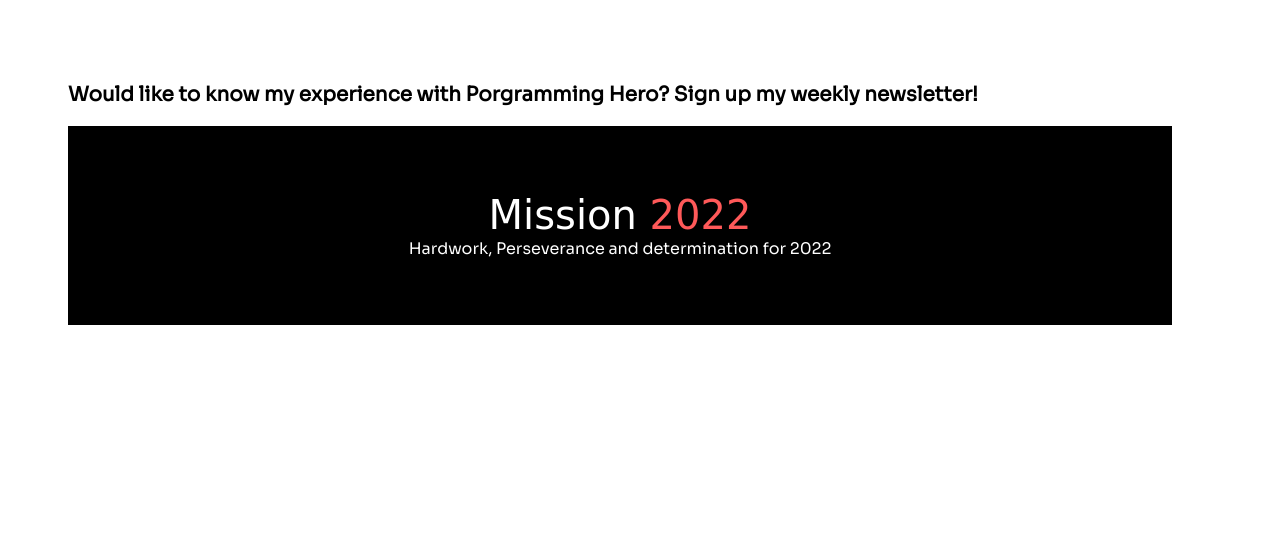
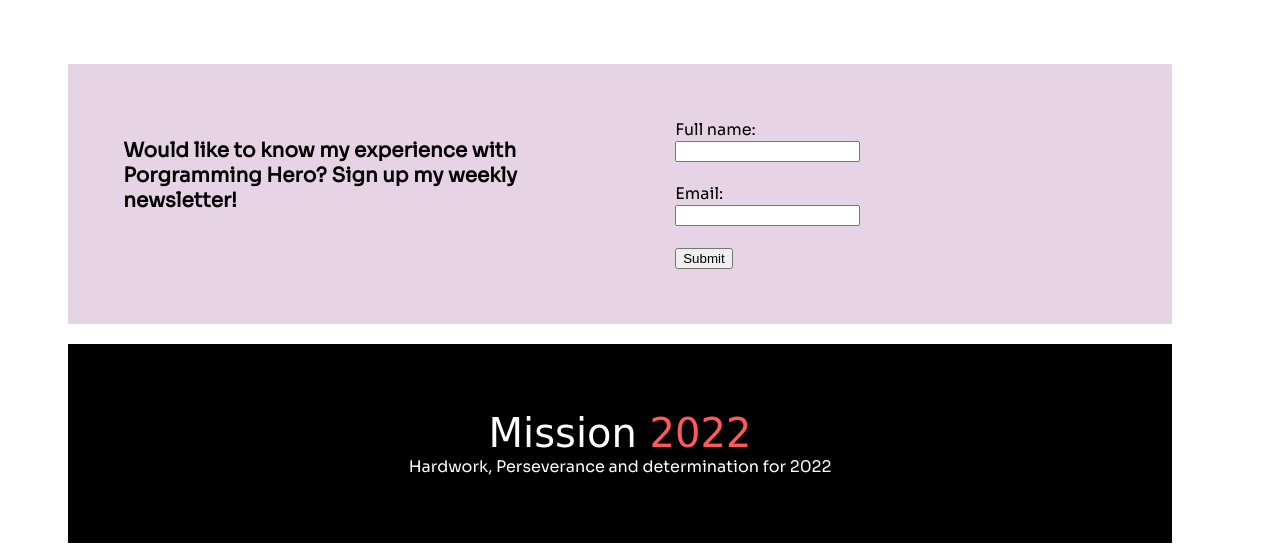
Before and after one commit to shoukhin2022/mission-2022, a plain HTML site: page index.html in a window 1280 px wide. Shown: the part 2249-2800 px from the top of the page. Before the commit the page ends 2582 px from the top, so only its background shows below. Drawn offline with Linux system fonts and the light colour scheme.

Commit message:
contact added

```diff
--- a/index.html
+++ b/index.html
@@ -88,10 +88,21 @@
             <img src="images/pictures/project.png" alt="picture of project">
         </div>
     </section>
-    <section>
-        <h3><span>Would like to know my experience with Porgramming Hero?
-            Sign up my weekly newsletter!</span>
-        </h3>
+    <section class="contact">
+        <div class="half-width">
+            <h3><span>Would like to know my experience with Porgramming Hero?
+                Sign up my weekly newsletter!</span>
+            </h3>
+        </div>
+        <div class="half-width">
+            <form action="">
+                <label for="fullname">Full name:</label><br>
+                <input type="text" name="fname"><br><br>
+                <label for="email">Email:</label><br>
+                <input type="text" name="email"><br><br>
+                <input type="submit" value="Submit">
+            </form>
+        </div>
 
     </section>
     <footer>
--- a/style.css
+++ b/style.css
@@ -20,7 +20,6 @@
 
         h3 span {
             font-size: 20px;
-            padding-left: 30px;
         }
 
         .mission {
@@ -73,7 +72,12 @@
             margin: 3px;
         }
 
-        #devlimit {}
+        .contact {
+            background-color: rgb(230, 212, 230);
+            margin-left: 30px;
+            margin-right: 100px;
+            margin-bottom: 20px;
+        }
 
         footer {
             background-color: black;
```
